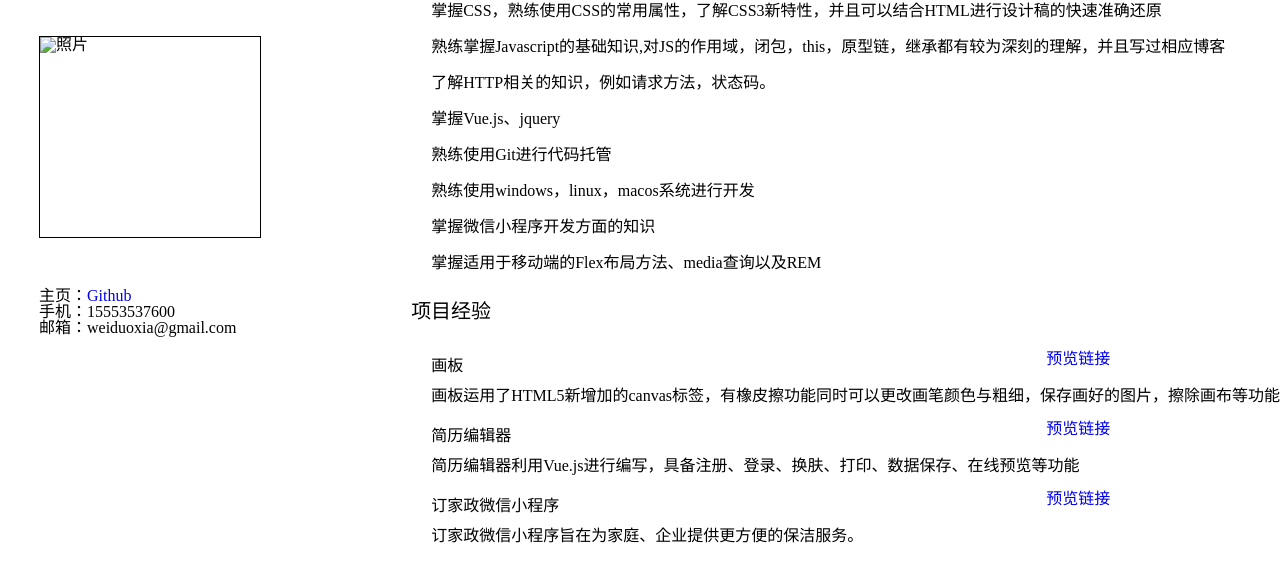
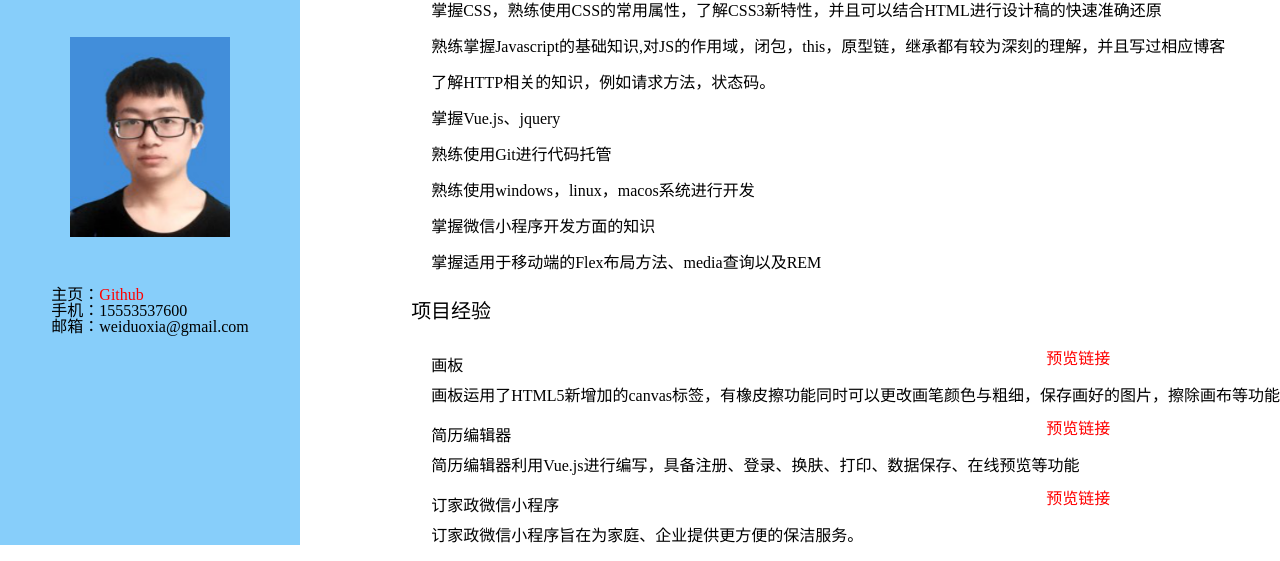
Before and after one commit to wdxia/2018-IFE-Baidu, a plain HTML site: page index.html in a window 1280 px wide. Shown: the part 255-816 px from the top of the page. Drawn offline with Linux system fonts and the light colour scheme.

Commit message:
第二次提交

```diff
--- a/index.html
+++ b/index.html
@@ -12,7 +12,7 @@
     <aside>
         <div>
             <h1>个人简历</h1>
-            <img src="" alt="照片">
+            <img src="./pic.png" alt="照片">
             <p>主页：<a href="https://github.com/wdxia" target="_blank">Github</a></p>
             <p>手机：15553537600</p>
             <p>邮箱：weiduoxia@gmail.com</p>
--- a/style.css
+++ b/style.css
@@ -1,7 +1,9 @@
 /*侧边栏样式*/
-body{
-
-}
+a:link {color:#FF0000;}
+a:visited {color:#00FF00;}
+a:hover {color:#FF00FF;}
+a:active {color:#0000FF;}
+p{font-family: KaiTi;}
 aside {
     width: 300px;
     display: flex;
@@ -11,14 +13,14 @@ aside {
     position: fixed;
     top: 0;
     left: 0;
+    background-color: #87CEFA;
 }
 
 aside img{
     display: block;
-    border: 1px solid black;
-    width: 220px;
+    width: 160px;
     height: 200px;
-    margin: 50px 0;
+    margin: 50px auto;
 }
 main {
     float: right;
@@ -53,6 +55,7 @@ h1 {
 
 .educationExperience>div>div{
     display: inline-block;
+    font-family: KaiTi;
     margin:0 20px;
 }
 
```
Also changed, not shown: pic.png (added).
